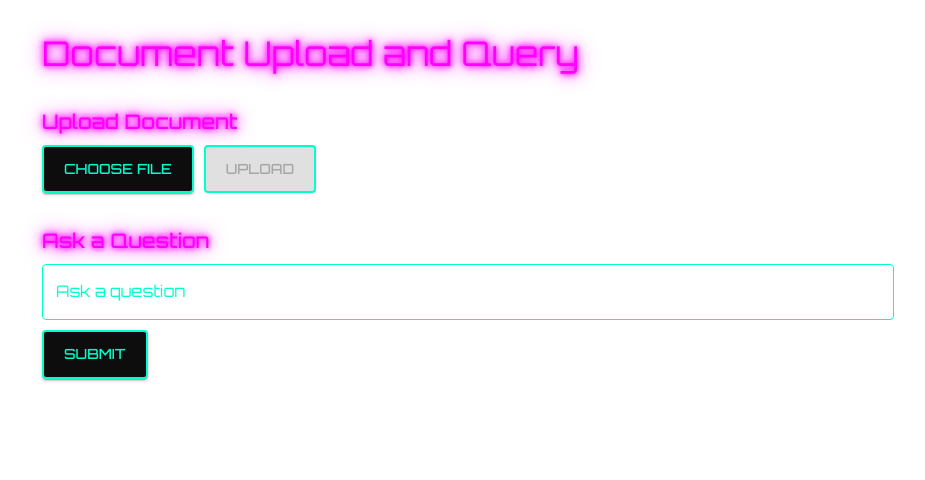
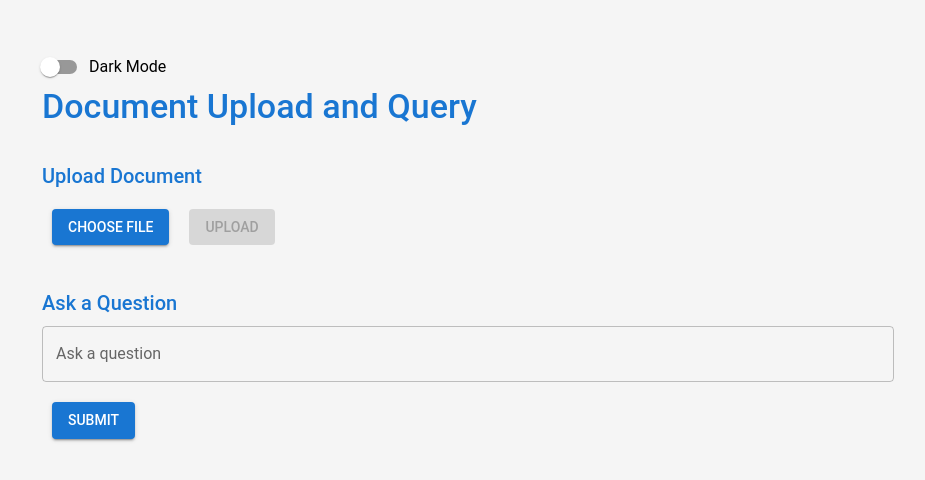
Before and after one commit to johnapmaher/rag-demo, a React (Create React App) app in the folder client/: page / in a window 1280 px wide. Shown: the top 480 px of the page, without its empty margins (172-1097 px from the left). Built offline with nearby package versions, Linux system fonts and the light colour scheme.

Commit message:
Refactor deploy-server.yml to include stack stability check and rollback handling

```diff
--- a/client/package.json
+++ b/client/package.json
@@ -6,6 +6,7 @@
     "@emotion/react": "^11.13.3",
     "@emotion/styled": "^11.13.0",
     "@mui/material": "^6.1.5",
+    "@mui/system": "^6.1.5",
     "@testing-library/user-event": "^13.5.0",
     "react": "^18.3.1",
     "react-dom": "^18.3.1",
--- a/client/src/App.js
+++ b/client/src/App.js
@@ -1,74 +1,76 @@
 import React, { useState } from 'react';
-import { Container, TextField, Button, Typography, Box, CircularProgress, Alert } from '@mui/material';
+import { Container, TextField, Button, Typography, Box, CircularProgress, Alert, Switch, FormControlLabel } from '@mui/material';
 import { createTheme, ThemeProvider } from '@mui/material/styles';
 import { styled } from '@mui/system';
 
-const theme = createTheme({
+const lightTheme = createTheme({
   palette: {
+    mode: 'light',
     primary: {
-      main: '#00ffcc',
+      main: '#1976d2', // Professional blue color
     },
     secondary: {
-      main: '#ff00ff',
+      main: '#dc004e', // Professional red color
     },
     background: {
-      default: '#0d0d0d',
-      paper: '#1a1a1a',
+      default: '#f5f5f5', // Light grey background
+      paper: '#ffffff', // White paper background
     },
     text: {
-      primary: '#00ffcc',
-      secondary: '#ff00ff',
+      primary: '#333333', // Dark grey text
+      secondary: '#666666', // Light grey text
     },
   },
   typography: {
-    fontFamily: 'Orbitron, Arial, sans-serif',
+    fontFamily: 'Roboto, Arial, sans-serif',
     h4: {
-      color: '#ff00ff',
-      textShadow: '0 0 5px #ff00ff, 0 0 10px #ff00ff, 0 0 20px #ff00ff',
+      fontWeight: 500,
+      color: '#1976d2',
     },
     h6: {
-      color: '#ff00ff',
-      textShadow: '0 0 5px #ff00ff, 0 0 10px #ff00ff, 0 0 20px #ff00ff',
+      fontWeight: 500,
+      color: '#1976d2',
     },
   },
 });
 
-const NeonButton = styled(Button)({
-  backgroundColor: '#0d0d0d',
-  color: '#00ffcc',
-  border: '2px solid #00ffcc',
-  padding: '10px 20px',
-  fontFamily: 'Orbitron, sans-serif',
-  cursor: 'pointer',
-  transition: 'background-color 0.3s ease, color 0.3s ease, border-color 0.3s ease',
-  '&:hover': {
-    backgroundColor: '#00ffcc',
-    color: '#0d0d0d',
-    borderColor: '#ff00ff',
+const darkTheme = createTheme({
+  palette: {
+    mode: 'dark',
+    primary: {
+      main: '#90caf9', // Light blue color
+    },
+    secondary: {
+      main: '#f48fb1', // Light pink color
+    },
+    background: {
+      default: '#121212', // Dark background
+      paper: '#1e1e1e', // Dark paper background
+    },
+    text: {
+      primary: '#ffffff', // White text
+      secondary: '#bbbbbb', // Light grey text
+    },
+  },
+  typography: {
+    fontFamily: 'Roboto, Arial, sans-serif',
+    h4: {
+      fontWeight: 500,
+      color: '#90caf9',
+    },
+    h6: {
+      fontWeight: 500,
+      color: '#90caf9',
+    },
   },
 });
 
-const NeonTextField = styled(TextField)({
-  '& .MuiOutlinedInput-root': {
-    '& fieldset': {
-      borderColor: '#00ffcc',
-    },
-    '&:hover fieldset': {
-      borderColor: '#ff00ff',
-    },
-    '&.Mui-focused fieldset': {
-      borderColor: '#ff00ff',
-    },
-  },
-  '& .MuiInputBase-input': {
-    color: '#00ffcc',
-  },
-  '& .MuiInputLabel-root': {
-    color: '#00ffcc',
-  },
-  '& .MuiInputLabel-root.Mui-focused': {
-    color: '#ff00ff',
-  },
+const CustomButton = styled(Button)({
+  margin: '10px',
+});
+
+const CustomTextField = styled(TextField)({
+  marginBottom: '10px',
 });
 
 function App() {
@@ -77,6 +79,7 @@ function App() {
   const [file, setFile] = useState(null);
   const [uploadMessage, setUploadMessage] = useState('');
   const [loading, setLoading] = useState(false);
+  const [darkMode, setDarkMode] = useState(false);
 
   const handleFileChange = (e) => {
     setFile(e.target.files[0]);
@@ -122,10 +125,19 @@ function App() {
     }
   };
 
+  const handleThemeChange = () => {
+    setDarkMode(!darkMode);
+  };
+
   return (
-    <ThemeProvider theme={theme}>
+    <ThemeProvider theme={darkMode ? darkTheme : lightTheme}>
+      <Box sx={{ backgroundColor: 'background.default', minHeight: '100vh', padding: 2 }}>
         <Container maxWidth="md">
           <Box my={4}>
+            <FormControlLabel
+              control={<Switch checked={darkMode} onChange={handleThemeChange} />}
+              label="Dark Mode"
+            />
             <Typography variant="h4" component="h1" gutterBottom>
               Document Upload and Query
             </Typography>
@@ -143,19 +155,18 @@ function App() {
                 onChange={handleFileChange}
               />
               <label htmlFor="upload-file">
-              <NeonButton variant="contained" color="primary" component="span">
+                <CustomButton variant="contained" color="primary" component="span">
                   Choose File
-              </NeonButton>
+                </CustomButton>
               </label>
-            <NeonButton
+              <CustomButton
                 variant="contained"
                 color="secondary"
                 onClick={handleFileUpload}
                 disabled={!file || loading}
-              style={{ marginLeft: '10px' }}
               >
                 Upload
-            </NeonButton>
+              </CustomButton>
               {loading && <CircularProgress size={24} style={{ marginLeft: '10px' }} />}
               {uploadMessage && (
                 <Box mt={2}>
@@ -171,22 +182,21 @@ function App() {
               <Typography variant="h6" component="h2" gutterBottom>
                 Ask a Question
               </Typography>
-            <NeonTextField
+              <CustomTextField
                 label="Ask a question"
                 variant="outlined"
                 fullWidth
                 value={query}
                 onChange={(e) => setQuery(e.target.value)}
-              style={{ marginBottom: '10px' }}
               />
-            <NeonButton
+              <CustomButton
                 variant="contained"
                 color="primary"
                 onClick={handleQuery}
                 disabled={loading}
               >
                 Submit
-            </NeonButton>
+              </CustomButton>
               {loading && <CircularProgress size={24} style={{ marginLeft: '10px' }} />}
               {response && (
                 <Box mt={2}>
@@ -198,6 +208,7 @@ function App() {
             </Box>
           </Box>
         </Container>
+      </Box>
     </ThemeProvider>
   );
 }
```
Also changed, not shown: 1 other file (tests, documents, lock files or other folders). Lines whose indentation alone changed are shown as unchanged.
